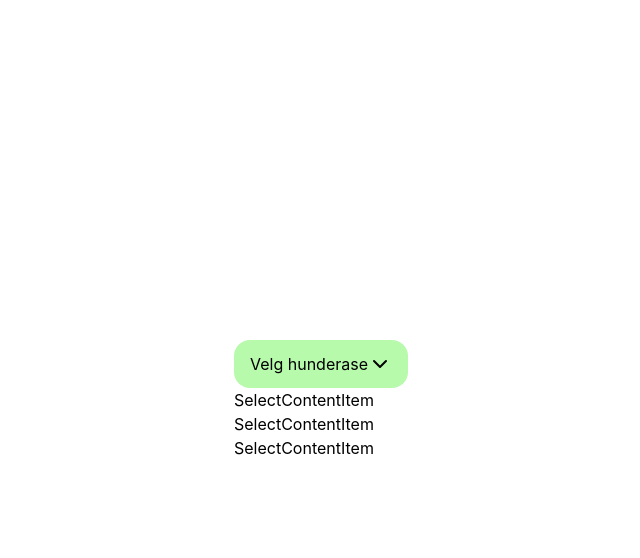
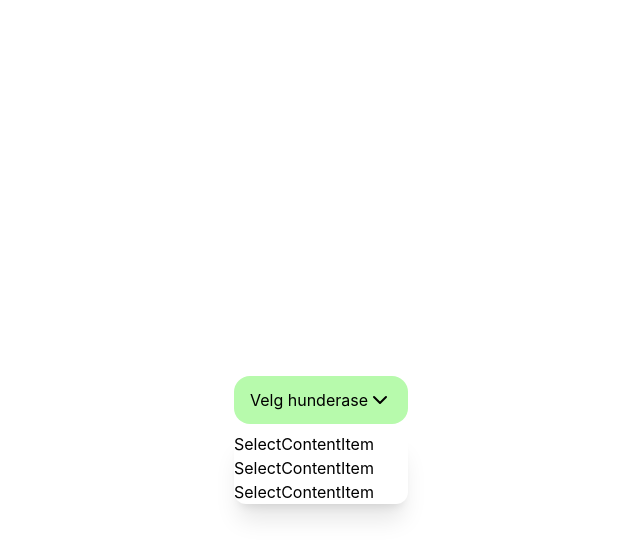
Before and after one commit to RiatIO/case-select, a React (Vite) app: page / in a window 1280 px wide. Both pictures are taken after a click on the button "Velg hunderase". Shown: the top 558 px of the page, without its empty margins (319-959 px from the left). Built offline with nearby package versions, Linux system fonts and the light colour scheme.

Commit message:
fix(select): layout select content

```diff
--- a/src/components/select.tsx
+++ b/src/components/select.tsx
@@ -87,7 +87,11 @@ export const SelectContent: React.FC<PropsWithChildren<SelectContentProps>> = ({
     return null;
   }
 
-  return <div>{children}</div>;
+  return (
+    <div className="absolute z-10 w-full mt-2 bg-white shadow-xl rounded-xl max-h-64">
+      {children}
+    </div>
+  );
 };
 
 interface SelectItemProps {}
```
